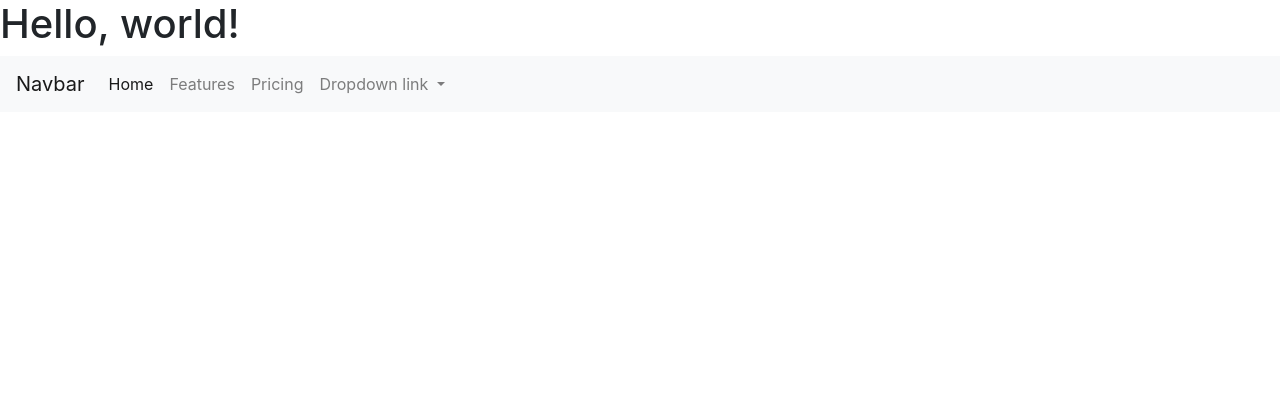
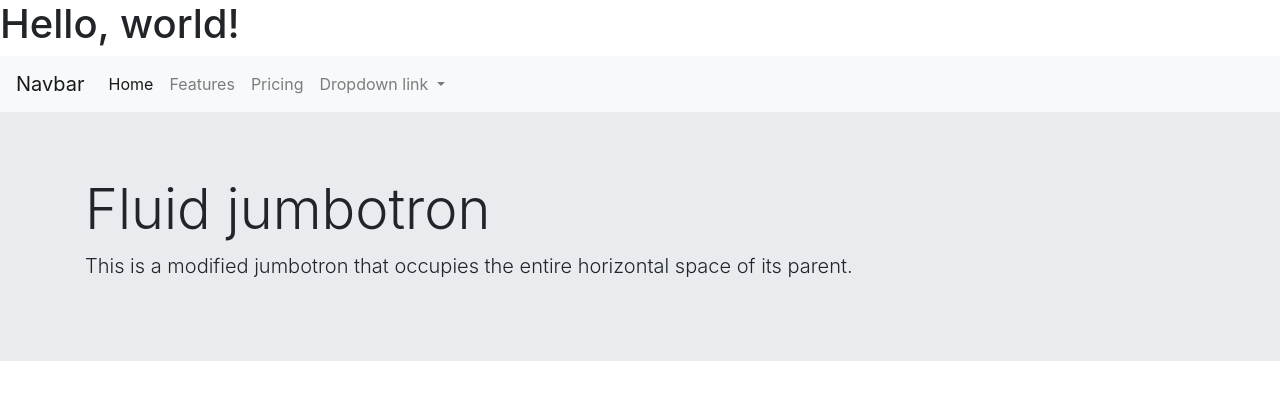
Before and after one commit to bambangindrawahyudi/bambangindrawahyudi.github.io, a plain HTML site: page index.html in a window 1280 px wide. Drawn offline with nearby package versions, Linux system fonts and the light colour scheme.

Commit message:
Update index.html

```diff
--- a/index.html
+++ b/index.html
@@ -50,6 +50,14 @@
     </ul>
   </div>
 </nav>
+<!--akhirnavigasi-->
 
+<!--jumbotron-->
 
+<div class="jumbotron jumbotron-fluid">
+  <div class="container">
+    <h1 class="display-4">Fluid jumbotron</h1>
+    <p class="lead">This is a modified jumbotron that occupies the entire horizontal space of its parent.</p>
+  </div>
+</div>
 </html>
```
